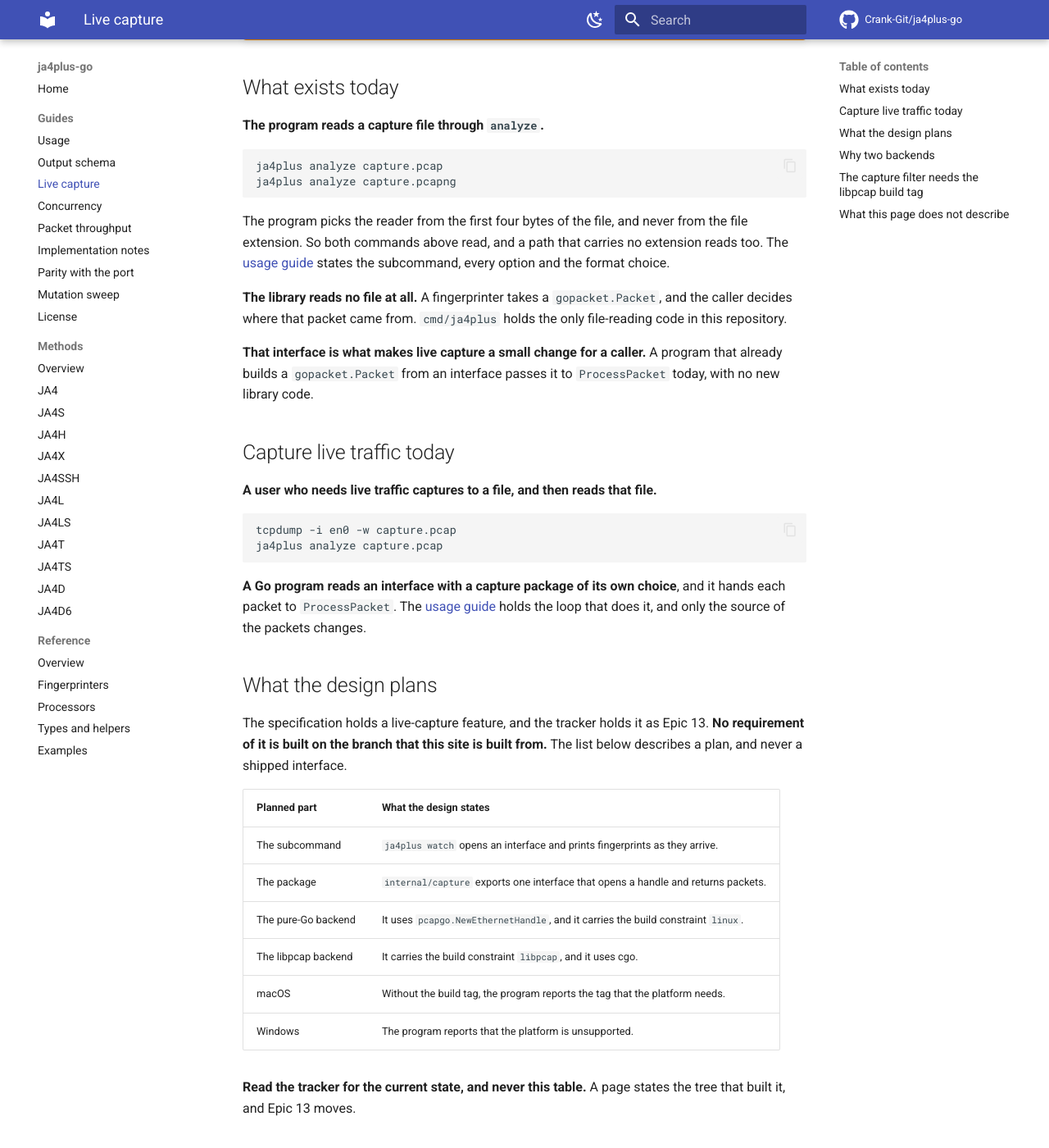
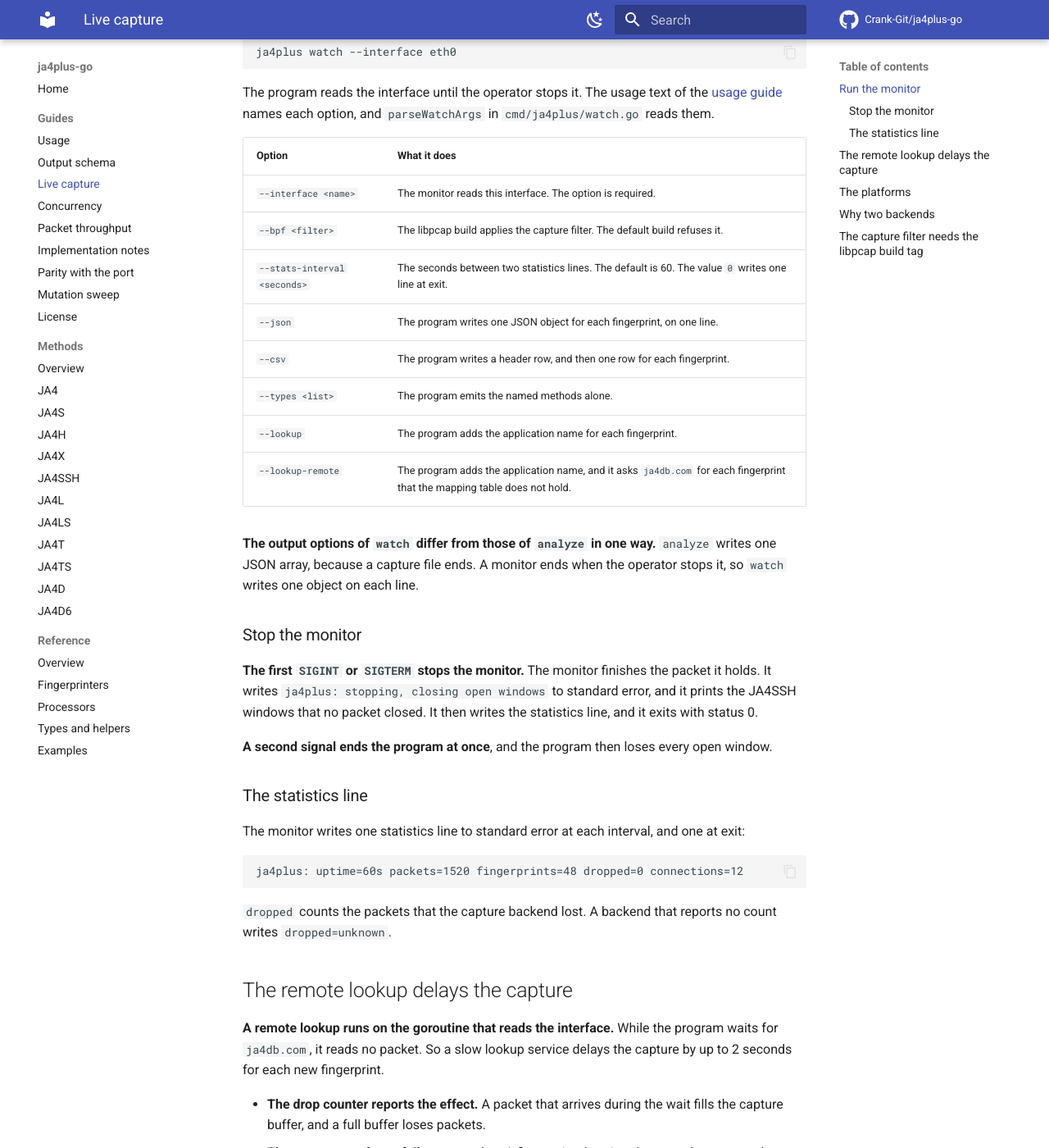
Before and after one commit to Crank-Git/ja4plus-go, an MkDocs documentation site: the page built from docs/live-capture.md, in a window 1280 px wide and 1400 px high, scrolled down 329 px. Shown: the whole window at 82% size. Built offline with MkDocs 1.6.1 and Material for MkDocs 9.7.7, drawn with Linux system fonts in a browser that asks for light colours; comment, search, counter and statistics services are not loaded; some of the changed text lies outside the part shown.

Commit message:
docs: state the watch lookup cost and the current watch CLI (#804)
The live-capture page described a program without watch. The output
schema named --lookup alone as the source of the application key. The
usage guide named no cache bound and no watch deadline.

[skip ci]

Co-Authored-By: Claude Opus 5.5 <noreply@anthropic.com>

````diff
--- a/docs/live-capture.md
+++ b/docs/live-capture.md
@@ -1,68 +1,85 @@
 # Live capture
 
-!!! warning "Live capture is not built yet"
+**`ja4plus watch` reads one network interface, and it prints each fingerprint when it
+arrives.** `analyze` reads a capture file, and the [usage guide](usage.md) states that
+subcommand. **The library reads no interface and no file.** A fingerprinter takes a
+`gopacket.Packet`, and the caller decides where that packet came from.
 
-    **This library reads a capture file, and it opens no network interface.** The
-    command-line program holds no subcommand that captures live traffic, and the module
-    holds no capture package. This page states what exists today, and it states what the
-    design plans.
-
-    Measured on 2026-08-14 against the branch that this site is built from. `ls internal/`
-    reports `dbcache/`, `keylog/` and `parser/`, and it reports no `capture/`. **Epic 13
-    builds the capture package on a branch of its own, and that branch has not reached this
-    one.**
-
-## What exists today
-
-**The program reads a capture file through `analyze`.**
+## Run the monitor
 
 ```bash
-ja4plus analyze capture.pcap
-ja4plus analyze capture.pcapng
+ja4plus watch --interface eth0
 ```
 
-The program picks the reader from the first four bytes of the file, and never from the file
-extension. So both commands above read, and a path that carries no extension reads too. The
-[usage guide](usage.md) states the subcommand, every option and the format choice.
+The program reads the interface until the operator stops it. The usage text of the
+[usage guide](usage.md) names each option, and `parseWatchArgs` in `cmd/ja4plus/watch.go`
+reads them.
 
-**The library reads no file at all.** A fingerprinter takes a `gopacket.Packet`, and the
-caller decides where that packet came from. `cmd/ja4plus` holds the only file-reading code
-in this repository.
+| Option | What it does |
+|---|---|
+| `--interface <name>` | The monitor reads this interface. The option is required. |
+| `--bpf <filter>` | The libpcap build applies the capture filter. The default build refuses it. |
+| `--stats-interval <seconds>` | The seconds between two statistics lines. The default is 60. The value `0` writes one line at exit. |
+| `--json` | The program writes one JSON object for each fingerprint, on one line. |
+| `--csv` | The program writes a header row, and then one row for each fingerprint. |
+| `--types <list>` | The program emits the named methods alone. |
+| `--lookup` | The program adds the application name for each fingerprint. |
+| `--lookup-remote` | The program adds the application name, and it asks `ja4db.com` for each fingerprint that the mapping table does not hold. |
 
-**That interface is what makes live capture a small change for a caller.** A program that
-already builds a `gopacket.Packet` from an interface passes it to `ProcessPacket` today,
-with no new library code.
+**The output options of `watch` differ from those of `analyze` in one way.** `analyze`
+writes one JSON array, because a capture file ends. A monitor ends when the operator stops
+it, so `watch` writes one object on each line.
 
-## Capture live traffic today
+### Stop the monitor
 
-**A user who needs live traffic captures to a file, and then reads that file.**
+**The first `SIGINT` or `SIGTERM` stops the monitor.** The monitor finishes the packet it
+holds. It writes `ja4plus: stopping, closing open windows` to standard error, and it prints
+the JA4SSH windows that no packet closed. It then writes the statistics line, and it exits
+with status 0.
 
-```bash
-tcpdump -i en0 -w capture.pcap
-ja4plus analyze capture.pcap
+**A second signal ends the program at once**, and the program then loses every open window.
+
+### The statistics line
+
+The monitor writes one statistics line to standard error at each interval, and one at exit:
+
+```text
+ja4plus: uptime=60s packets=1520 fingerprints=48 dropped=0 connections=12
 ```
 
-**A Go program reads an interface with a capture package of its own choice**, and it hands
-each packet to `ProcessPacket`. The [usage guide](usage.md) holds the loop that does it,
-and only the source of the packets changes.
+`dropped` counts the packets that the capture backend lost. A backend that reports no
+count writes `dropped=unknown`.
 
-## What the design plans
+## The remote lookup delays the capture
 
-The specification holds a live-capture feature, and the tracker holds it as Epic 13. **No
-requirement of it is built on the branch that this site is built from.** The list below
-describes a plan, and never a shipped interface.
+**A remote lookup runs on the goroutine that reads the interface.** While the program waits
+for `ja4db.com`, it reads no packet. So a slow lookup service delays the capture by up to
+2 seconds for each new fingerprint.
 
-| Planned part | What the design states |
-|---|---|
-| The subcommand | `ja4plus watch` opens an interface and prints fingerprints as they arrive. |
-| The package | `internal/capture` exports one interface that opens a handle and returns packets. |
-| The pure-Go backend | It uses `pcapgo.NewEthernetHandle`, and it carries the build constraint `linux`. |
-| The libpcap backend | It carries the build constraint `libpcap`, and it uses cgo. |
-| macOS | Without the build tag, the program reports the tag that the platform needs. |
-| Windows | The program reports that the platform is unsupported. |
+- **The drop counter reports the effect.** A packet that arrives during the wait fills the
+  capture buffer, and a full buffer loses packets.
+- **The program caches a failure as a miss.** A fingerprint that timed out sends no second
+  request, and its application stays empty.
+- **The first stop request cancels a lookup in flight.** The close of the open windows sends
+  no new request.
 
-**Read the tracker for the current state, and never this table.** A page states the tree
-that built it, and Epic 13 moves.
+`watchRemoteLookupDeadline` in `cmd/ja4plus/watch.go` holds the 2 second deadline.
+`analyze` keeps the 10 second client timeout of `ja4db`, because a capture file loses no
+packet while the program waits. A run without `--lookup-remote` and without
+`JA4PLUS_DB_LOOKUP=1` sends no request, and it costs no delay.
+
+## The platforms
+
+| Platform | Build | What `watch` does |
+|---|---|---|
+| Linux | The default build | It reads the interface through the pure-Go backend. |
+| macOS | The `libpcap` build tag | It reads the interface through libpcap. |
+| macOS | The default build | It names the `libpcap` build tag, and it exits 1. |
+| Windows | Any build | It states that the monitor reads no interface on Windows, and it exits 1. |
+
+**A capture needs a privilege.** On Linux the program needs `CAP_NET_RAW`. On macOS it
+needs access to a `/dev/bpf` device. A refused open writes a message that names the
+repair, and `watchPermissionMessage` in `cmd/ja4plus/watch.go` holds each message.
 
 ## Why two backends
 
@@ -97,16 +114,5 @@ the API freeze, and a compiler written here gives the two backends two grammars.
 filter string that selects two packet sets is the worst outcome for a fingerprint**, which
 exists to be compared.
 
-**The ruling states what a live-capture build must do, and this branch holds no such
-build.** It states that a build without the `libpcap` tag refuses `--bpf` and names the
-tag. **No `--bpf` option reaches the program of this branch**, so no user meets that
-refusal today. **Issue #564 is the reversal path.**
-
-## What this page does not describe
-
-- **No `watch` subcommand exists.** The program answers `watch` with
-  `unknown command: watch`, it prints the usage text, and it exits 1.
-- **No `--bpf` option exists.** `analyze` takes `--json`, `--csv`, `--types` and
-  `--lookup`, and no other option.
-- **No drop count and no statistics line exist**, because no capture backend produces
-  either one.
+**A default build refuses `--bpf`, and the message names the tag.** `compileFilter` in
+`internal/capture/pcapgo_linux.go` writes that message. **Issue #564 is the reversal path.**
--- a/docs/usage.md
+++ b/docs/usage.md
@@ -58,10 +58,10 @@ Database commands:
 **The program answers every other first argument with an error.** It writes
 `unknown command: %s` to standard error, it prints the usage text, and it exits 1.
 
-!!! note "The program reads a capture file, and it opens no interface"
+!!! note "`watch` reads a network interface"
 
-    `analyze` takes a path. The program holds no subcommand that opens a network
-    interface. The [live-capture page](live-capture.md) states what exists today.
+    `analyze` reads a capture file, and `watch` reads one network interface. The
+    [live-capture page](live-capture.md) states `watch`, its options and its platforms.
 
 ### `analyze` reads one capture file
 
@@ -112,9 +112,20 @@ run that names `--lookup`. A run that names neither lookup option sends nothing.
 value of the variable permits the request, and the value `0` cancels no option.
 
 **The mapping table answers first, so a fingerprint that it holds sends no request.** The
-program sends one request for each other distinct fingerprint of the run. A failed request reads as a
-miss, and the run continues. A run that permits the request writes one notice to standard
-error.
+program caches each remote answer, and it caches a failed request as a miss. So a
+fingerprint sends one request until the cache holds 4096 entries. **At that bound the
+program empties the cache**, and a later fingerprint sends a new request.
+`maxRemoteCacheEntries` in `cmd/ja4plus/remote_lookup.go` holds the bound. A failed
+request reads as a miss, and the run continues. A run that permits the request writes one
+notice to standard error.
+
+**The two subcommands bound one request differently.**
+
+- `analyze` waits up to the 10 second client timeout of `ja4db`. A capture file loses no
+  packet while the program waits.
+- `watch` waits up to 2 seconds. The request delays the capture by up to that deadline for
+  each new fingerprint, and the drop counter of the statistics line reports the effect.
+  The [live-capture page](live-capture.md) states that cost.
 
 The option, the variable and the rule follow the port, `Crank-Git/ja4plus`, at tag `v1.3.0`.
 The maintainer ruled the variable on 2026-10-01 UTC, and issue #804 holds the ruling.
@@ -158,7 +169,9 @@ ja4plus db update
 `db info` prints the source of the active database, the path and the entry count. The
 source is the embedded table or the cached table.
 
-**`db update` reaches the network, and no other subcommand does.** It downloads
+**`db update` reaches the network without a permission.** `analyze` and `watch` reach it
+only when the operator permits the remote lookup, and `### The remote lookup` states that
+rule. It downloads
 `ja4plus-mapping.csv` from FoxIO into the cache. FoxIO License 1.1 covers that file, and
 the [license page](licensing.md) states the terms.
 
````
Also changed, not shown: docs/output-schema.md (+6 -5 lines).
